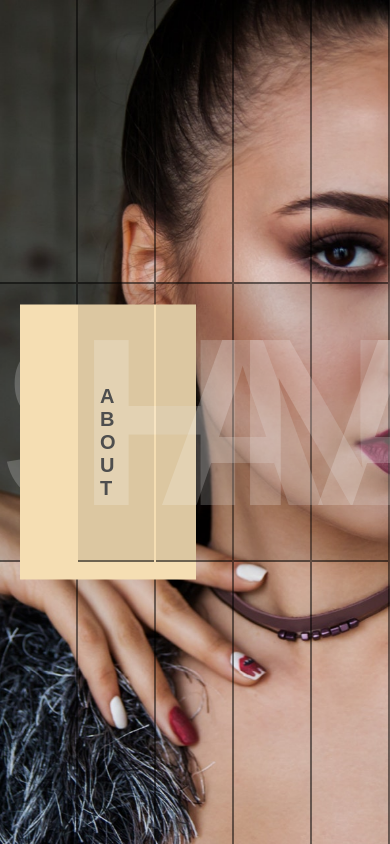
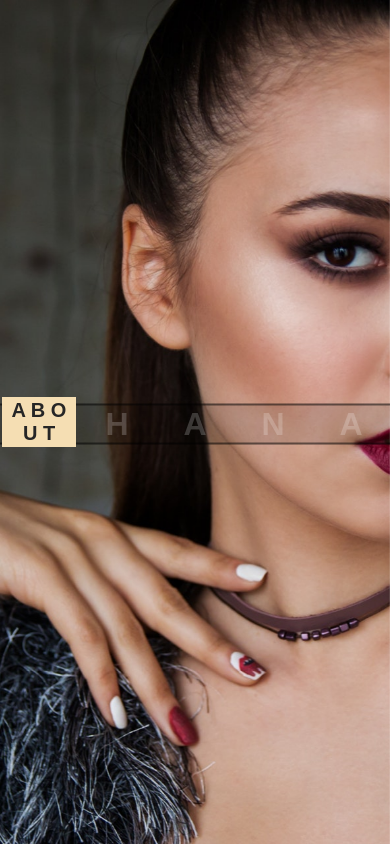
Before and after one commit to angelyoung24/modelportfoliopage, a plain HTML site: page index.html in a window 390 px wide. Drawn offline with nearby package versions, Linux system fonts and the light colour scheme.

Commit message:
added media query

```diff
--- a/index.css
+++ b/index.css
@@ -17,12 +17,12 @@ body {
     width: 20%;
     height: 100%;
     float: left;
-    border-right: 2px solid rgba(0,0,0,.5);
+    border-right: 2px solid rgba(0, 0, 0, .5);
     box-sizing: border-box;
     z-index: 1;
 }
 
-.container .column:lastchild{
+.container .column:lastchild {
     border-right: none;
 }
 
@@ -53,14 +53,14 @@ body {
     top: 50%;
     transform: translateY(-50%);
     width: 100%;
-    background: rgba(0,0,0,.1);
+    background: rgba(0, 0, 0, .1);
     text-align: center;
     margin: 0;
     padding: 0;
-    color: rgb(255,255,255,.2);
+    color: rgb(255, 255, 255, .2);
     font-size: 15em;
-    border-top: 2px solid rgba(0,0,0,.5);
-    border-bottom: 2px solid rgba(0,0,0,.5);
+    border-top: 2px solid rgba(0, 0, 0, .5);
+    border-bottom: 2px solid rgba(0, 0, 0, .5);
 }
 
 .container .column.active .content .box {
@@ -85,8 +85,8 @@ a:hover {
 
 
 .container .column .content .box h2 {
-    margin:0;
-    padding:0;
+    margin: 0;
+    padding: 0;
     font-size: 20px;
     text-align: justify;
     color: #262626;
@@ -100,8 +100,8 @@ a:hover {
 
 .container .column .bg {
     position: absolute;
-    top:0;
-    left:0;
+    top: 0;
+    left: 0;
     width: 100%;
     height: 100%;
     pointer-events: none;
@@ -166,12 +166,12 @@ a:hover {
 .box .front h2 {
     display: inline-block;
     width: 15px;
-    height:15px;
-    text-align:center;
+    height: 15px;
+    text-align: center;
     color: #262626;
     text-decoration: none;
     border-radius: 50%;
-    transition:  0.5s;
+    transition: 0.5s;
 }
 
 .box .back {
@@ -187,11 +187,11 @@ a:hover {
 
 }
 
-.box .back:before{
+.box .back:before {
     content: '';
     position: absolute;
-    top:0;
-    left:-50%;
+    top: 0;
+    left: -50%;
     width: 100%;
     height: 100%;
 }
@@ -208,18 +208,63 @@ a:hover {
 .social-icons a {
     display: inline-block;
     width: 15px;
-    height:15px;
-    text-align:center;
+    height: 15px;
+    text-align: center;
     color: #262626;
     text-decoration: none;
     border-radius: 50%;
-    transition:  0.5s;
+    transition: 0.5s;
 }
 
-.social-icons a .fa{
+.social-icons a .fa {
     line-height: 36px;
 }
 
 .social-icons a:hover .fa {
     background: peachpuff;
 }
+
+@media screen and (max-width: 780px) {
+    .container .column {
+        border-right: none;
+    }
+
+    .container .column .content {
+        width: 100%;
+        height: 100vh;
+    }
+
+    .container .column .content h1 {
+        font-size: 5em;
+    }
+
+    .container .column .content .box {
+        padding: 2px;
+        margin: 2px;
+        position: sticky;
+    }
+
+    .container .column .content .box h2{
+    text-align: center;
+    }
+}
+
+@media screen and (max-width: 480px) {
+    .container .column {
+        border-right: none;
+    }
+
+    .container .column .content {
+        width: 100%;
+        height: 100vh;
+    }
+
+    .container .column .content h1 {
+        font-size: 2em;
+    }
+
+    .container .column .content .box {
+        padding: 2px;
+        margin: 2px;
+    }
+}
```
